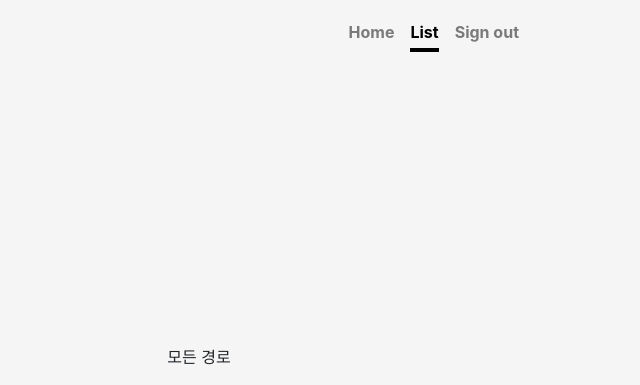
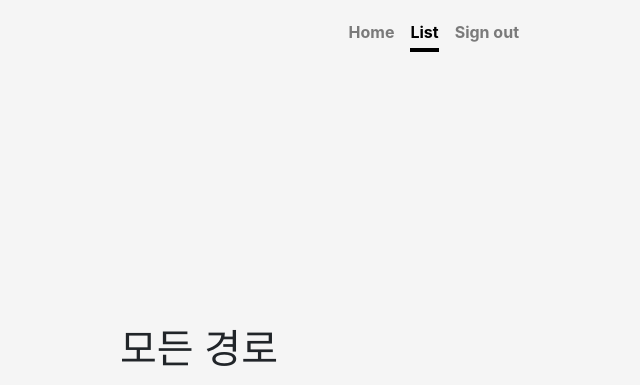
Before and after one commit to integerJI/covid-19-report, a Django app: template app/templates/list.html in a window 1280 px wide. Shown: the top 385 px of the page, without its empty margins (441-1081 px from the left). Run offline with Django 3.2, Linux system fonts and the light colour scheme; the template is opened without the code that fills it, so the values that code supplies are empty; some libraries are stand-ins or nearby versions.

Commit message:
리스트페이지 수정, 테이블 스크롤 적용하기

```diff
--- a/app/templates/list.html
+++ b/app/templates/list.html
@@ -48,7 +48,8 @@
       </div>
     </header>
     <main role="main" class="inner cover">
-      <p>모든 경로</p>
+      <h1 class="cover-heading">모든 경로</h1>
+      <br>
       <table class="table">
         <thead>
           <tr>
```
